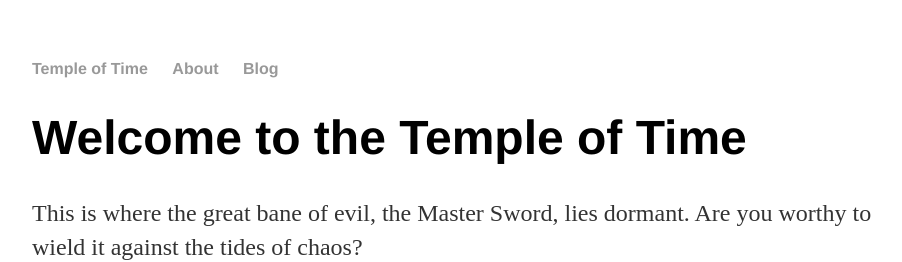
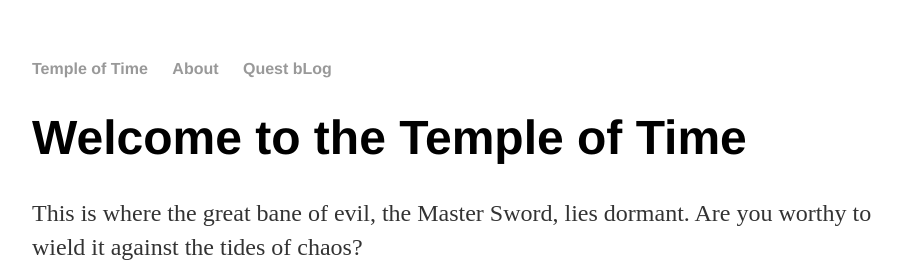
Before and after one commit to linkReincarnated/linkReincarnated.github.io, a Jekyll site: the page built from index.html, in a window 1280 px wide. Shown: the top 262 px of the page, without its empty margins (160-1062 px from the left). Built offline with Jekyll 4.4.1, drawn with Linux system fonts in a browser that asks for light colours.

Commit message:
Update default.html

```diff
--- a/_layouts/default.html
+++ b/_layouts/default.html
@@ -10,7 +10,7 @@
     		<ul>
         		<li><a href="/">Temple of Time</a></li>
 	        	<li><a href="/about">About</a></li>
-        		<li><a href="/blog">Blog</a></li>
+        		<li><a href="/blog">Quest bLog</a></li>
     		</ul>
 		</nav>
 		<div class="container">
```
